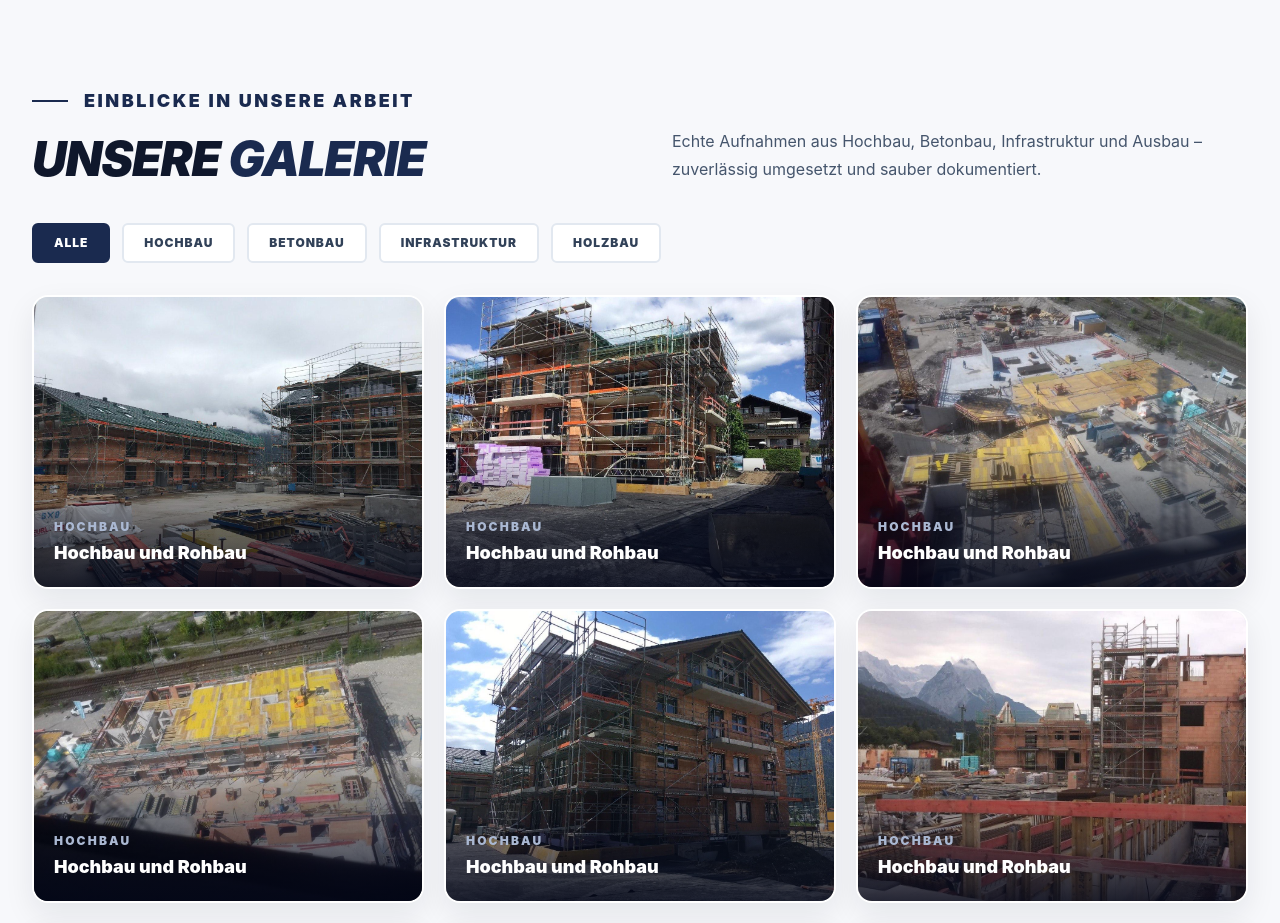
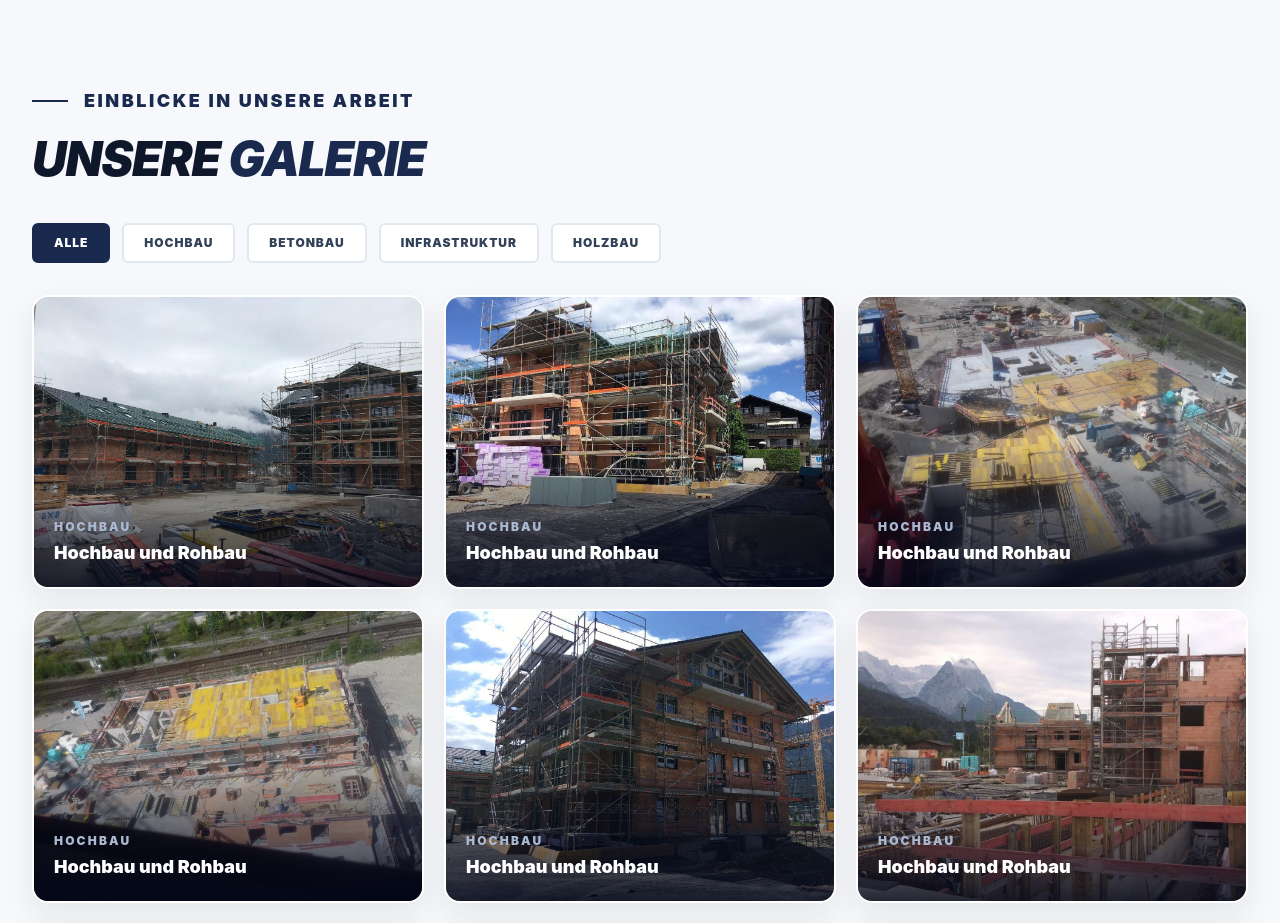
Before and after one commit to bmkbauservice-hue/BMSB_GmbH_Version_2, a React (Vite) app: page / in a window 1280 px wide. Shown: the part 1820-2743 px from the top of the page. Built offline with nearby package versions, Linux system fonts and the light colour scheme.

Commit message:
Galerie-Beschreibung entfernen

```diff
--- a/src/components/Projects.jsx
+++ b/src/components/Projects.jsx
@@ -99,10 +99,6 @@ export default function Projects() {
               Unsere <span className="text-sky-500">Galerie</span>
             </h2>
           </div>
-          <p className="max-w-xl leading-7 text-slate-600 dark:text-slate-300">
-            Echte Aufnahmen aus Hochbau, Betonbau, Infrastruktur und Ausbau –
-            zuverlässig umgesetzt und sauber dokumentiert.
-          </p>
         </div>
 
         <div className="mt-10 flex flex-wrap gap-3" aria-label="Galerie filtern">
```
